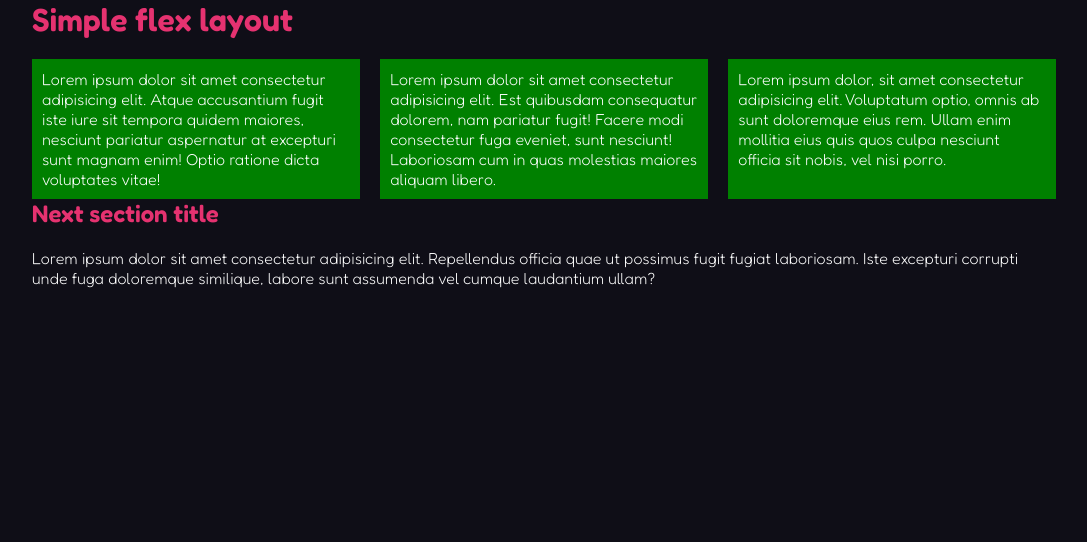
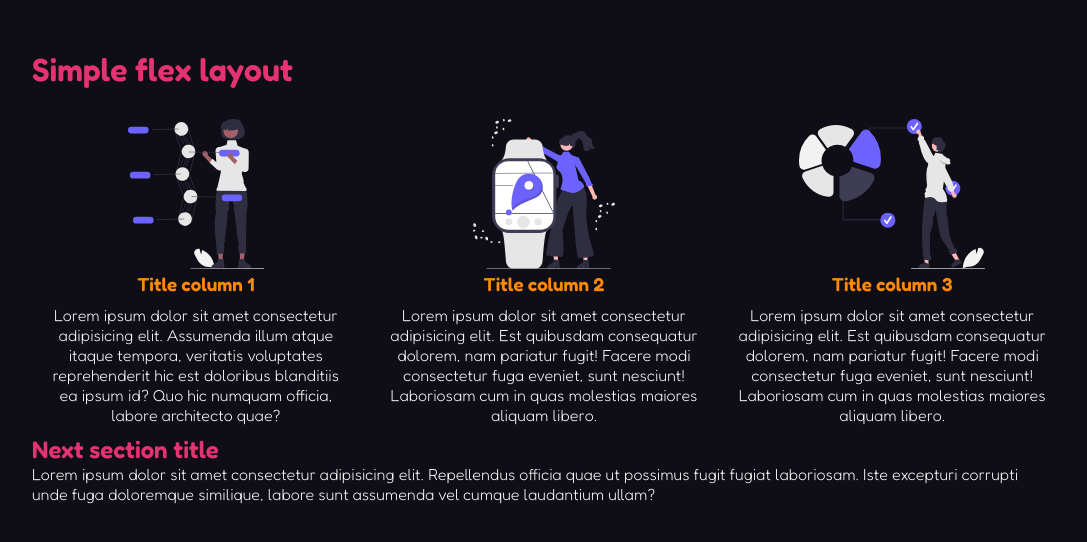
Before and after one commit to costanzazanoletti/jana60-simple-flex-layout, a plain HTML site: page index.html in a window 1280 px wide. Shown: the whole page, without its empty margins (96-1183 px from the left). Drawn offline with Linux system fonts and the light colour scheme.

Commit message:
completo

```diff
--- a/index.html
+++ b/index.html
@@ -20,21 +20,34 @@
     <main class="container">
       <div class="flex-container">
         <div class="item">
-          Lorem ipsum dolor sit amet consectetur adipisicing elit. Atque
-          accusantium fugit iste iure sit tempora quidem maiores, nesciunt
-          pariatur aspernatur at excepturi sunt magnam enim! Optio ratione dicta
-          voluptates vitae!
+          <img src="img/image1.svg" alt="immagine 1" />
+          <h3>Title column 1</h3>
+          <p>
+            Lorem ipsum dolor sit amet consectetur adipisicing elit. Assumenda
+            illum atque itaque tempora, veritatis voluptates reprehenderit hic
+            est doloribus blanditiis ea ipsum id? Quo hic numquam officia,
+            labore architecto quae?
+          </p>
         </div>
         <div class="item">
-          Lorem ipsum dolor sit amet consectetur adipisicing elit. Est quibusdam
-          consequatur dolorem, nam pariatur fugit! Facere modi consectetur fuga
-          eveniet, sunt nesciunt! Laboriosam cum in quas molestias maiores
-          aliquam libero.
+          <img src="img/image2.svg" alt="immagine 2" />
+          <h3>Title column 2</h3>
+          <p>
+            Lorem ipsum dolor sit amet consectetur adipisicing elit. Est
+            quibusdam consequatur dolorem, nam pariatur fugit! Facere modi
+            consectetur fuga eveniet, sunt nesciunt! Laboriosam cum in quas
+            molestias maiores aliquam libero.
+          </p>
         </div>
         <div class="item">
-          Lorem ipsum dolor, sit amet consectetur adipisicing elit. Voluptatum
-          optio, omnis ab sunt doloremque eius rem. Ullam enim mollitia eius
-          quis quos culpa nesciunt officia sit nobis, vel nisi porro.
+          <img src="img/image3.svg" alt="immagine 2" />
+          <h3>Title column 3</h3>
+          <p>
+            Lorem ipsum dolor sit amet consectetur adipisicing elit. Est
+            quibusdam consequatur dolorem, nam pariatur fugit! Facere modi
+            consectetur fuga eveniet, sunt nesciunt! Laboriosam cum in quas
+            molestias maiores aliquam libero.
+          </p>
         </div>
       </div>
     </main>
--- a/style.css
+++ b/style.css
@@ -14,7 +14,14 @@ body {
 h1,
 h2 {
   color: #e53270;
+}
+h1 {
+  margin-top: 50px;
   margin-bottom: 20px;
+}
+h3 {
+  color: #fd8906;
+  margin-bottom: 10px;
 }
 
 /* layout */
@@ -29,6 +36,16 @@ h2 {
 .item {
   width: 32%;
   padding: 10px;
-  /* da rimuovere */
-  background-color: green;
+  text-align: center;
+  /* width: calc(100% / 3) */
 }
+
+/* item */
+.item img {
+  height: 150px;
+}
+
+/* footer */
+footer {
+  margin-top: 20px;
+}
```
